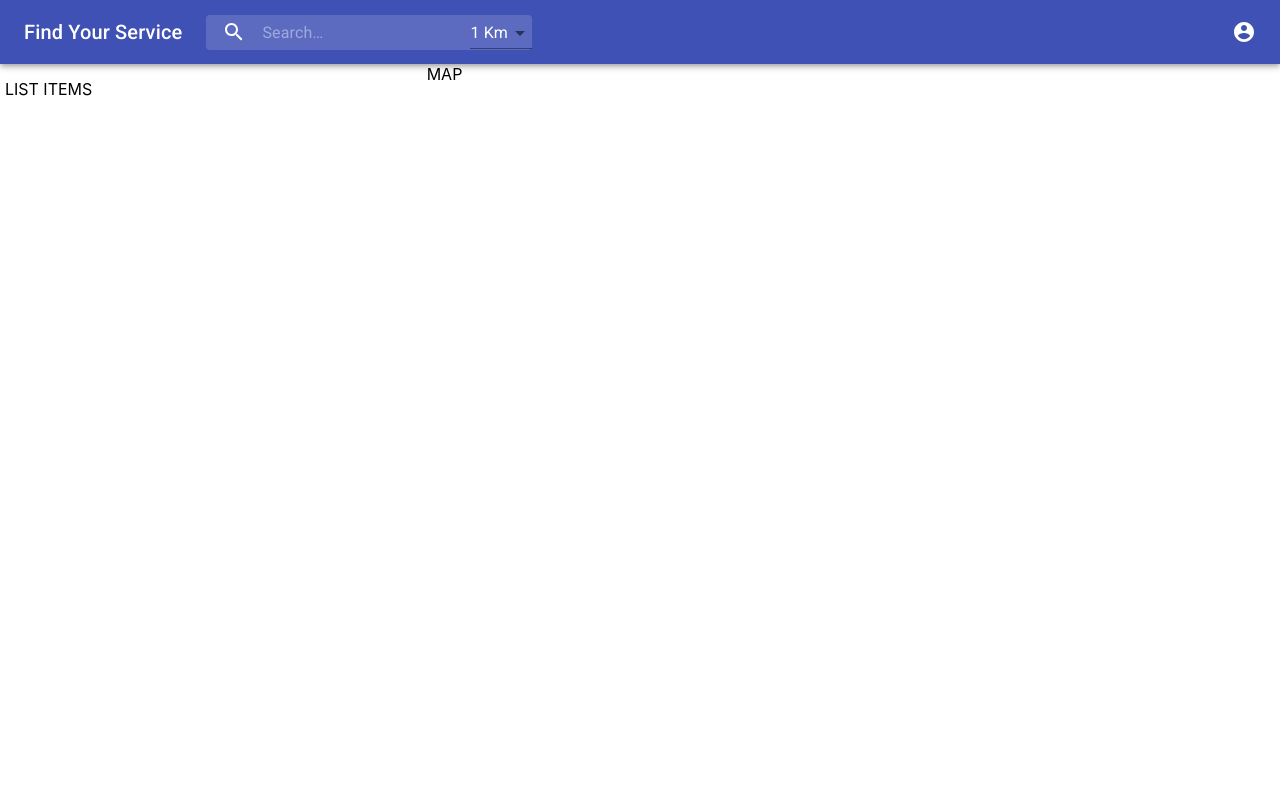
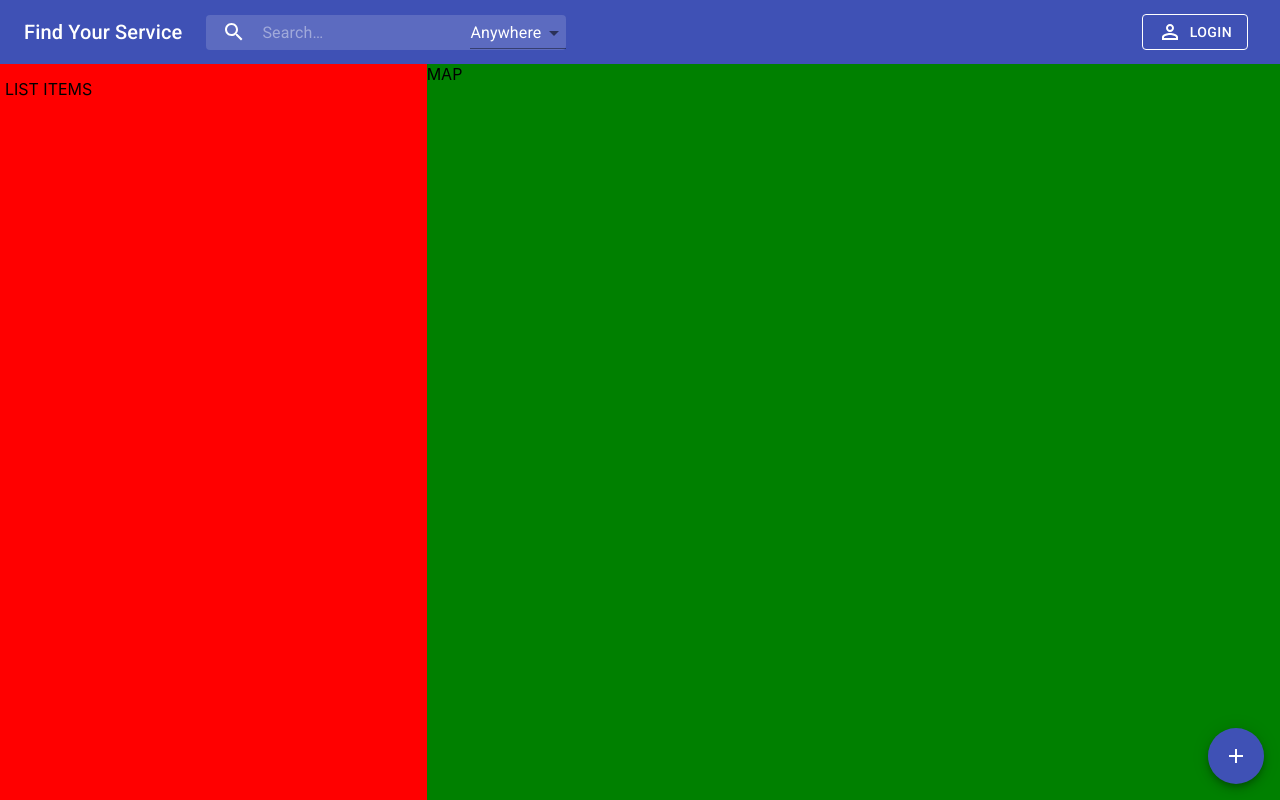
Before and after one commit to Germanaz0/lrc-front, a React (Create React App) app: page / in a window 1280 px wide. Built offline with nearby package versions, Linux system fonts and the light colour scheme.

Commit message:
General styling

```diff
--- /dev/null
+++ b/src/components/Search/Map.tsx
@@ -0,0 +1,21 @@
+/**
+ * Map, child component
+ *
+ * @description Will render all the services into the map
+ * @author Bortoli German <german@borto.li>
+ */
+
+import React from 'react';
+import './Search.css';
+
+/**
+ * Child component of search
+ * @constructor
+ */
+export default function Map() {
+    return (
+        <div className="map">
+            MAP
+        </div>
+    );
+}
--- a/src/components/Search/Search.css
+++ b/src/components/Search/Search.css
@@ -3,8 +3,14 @@
 .ListItems-Container {
     padding-top: 15px;
     padding-left: 5px;
+    background-color: red;
 }
 
 .fullHeight {
     height: 100%;
 }
+
+.map {
+    background-color: green;
+    height: 100%;
+}
--- a/src/components/Search/Search.tsx
+++ b/src/components/Search/Search.tsx
@@ -1,54 +1,51 @@
+/**
+ * Search Container
+ *
+ * @description It will contain all the logic to render the listing and map
+ * @author Bortoli German <german@borto.li>
+ */
+
 import React from 'react';
 import Grid from '@material-ui/core/Grid';
-import SpeedDial from '@material-ui/lab/SpeedDial';
-import SpeedDialIcon from '@material-ui/lab/SpeedDialIcon';
-import { capitalize } from '@material-ui/core/utils';
-
+import { makeStyles, Theme, createStyles } from '@material-ui/core/styles';
 import './Search.css';
 import ListItems from './ListItems';
+import Map from './Map';
+import AddIcon from '@material-ui/icons/Add';
+import Fab from '@material-ui/core/Fab';
 
+/**
+ * Theme styling
+ */
+const useStyles = makeStyles((theme: Theme) =>
+    createStyles({
+        fab: {
+            position: 'absolute',
+            bottom: theme.spacing(2),
+            right: theme.spacing(2),
+        },
+    }),
+);
+
+/**
+ * Search class
+ * @constructor
+ */
 export default function Search() {
-
-    const handleClick = () => {
-        return true;
-    };
-
+    const classes = useStyles();
     return (
         <div className="root">
-            <Grid container spacing={0} className={"fullHeight"}>
+            <Grid container spacing={0} className="fullHeight">
                 <Grid item xs={4} className="ListItems-Container">
-                    <div className="Vertical-Grid">
-                        <ListItems />
-                    </div>
-
+                    <ListItems />
                 </Grid>
                 <Grid item xs={8}>
-                    MAP
+                    <Map />
                 </Grid>
             </Grid>
-            {/*<SpeedDial*/}
-            {/*    ariaLabel="SpeedDial example"*/}
-            {/*    className={speedDialClassName}*/}
-            {/*    hidden={hidden}*/}
-            {/*    icon={<SpeedDialIcon />}*/}
-            {/*    onBlur={handleClose}*/}
-            {/*    onClick={handleClick}*/}
-            {/*    onClose={handleClose}*/}
-            {/*    onFocus={handleOpen}*/}
-            {/*    onMouseEnter={handleOpen}*/}
-            {/*    onMouseLeave={handleClose}*/}
-            {/*    open={open}*/}
-            {/*    direction={direction}*/}
-            {/*>*/}
-            {/*    {actions.map(action => (*/}
-            {/*        <SpeedDialAction*/}
-            {/*            key={action.name}*/}
-            {/*            icon={action.icon}*/}
-            {/*            tooltipTitle={action.name}*/}
-            {/*            onClick={handleClick}*/}
-            {/*        />*/}
-            {/*    ))}*/}
-            {/*</SpeedDial>*/}
+            <Fab aria-label="Add" className={classes.fab} color="primary">
+                <AddIcon />
+            </Fab>
         </div>
     );
 }
--- a/src/components/Topbar/Topbar.tsx
+++ b/src/components/Topbar/Topbar.tsx
@@ -1,21 +1,21 @@
+/**
+ * Topbar
+ *
+ * @description will render all the menus and search features on topbar.
+ * @author Bortoli German <german@borto.li>
+ */
+
 import React from 'react';
 import {fade, makeStyles, Theme, createStyles} from '@material-ui/core/styles';
 import AppBar from '@material-ui/core/AppBar';
 import Toolbar from '@material-ui/core/Toolbar';
-import IconButton from '@material-ui/core/IconButton';
 import Typography from '@material-ui/core/Typography';
 import InputBase from '@material-ui/core/InputBase';
-import Badge from '@material-ui/core/Badge';
 import MenuItem from '@material-ui/core/MenuItem';
-import Menu from '@material-ui/core/Menu';
-import MenuIcon from '@material-ui/icons/Menu';
 import SearchIcon from '@material-ui/icons/Search';
-import AccountCircle from '@material-ui/icons/AccountCircle';
-import MailIcon from '@material-ui/icons/Mail';
-import NotificationsIcon from '@material-ui/icons/Notifications';
-import MoreIcon from '@material-ui/icons/MoreVert';
 import Select from '@material-ui/core/Select';
-import FormControl from '@material-ui/core/FormControl';
+import Button from '@material-ui/core/Button';
+import PermIdentityOutlinedIcon from '@material-ui/icons/PermIdentityOutlined';
 
 
 const useStyles = makeStyles((theme: Theme) =>
@@ -82,6 +82,12 @@ const useStyles = makeStyles((theme: Theme) =>
                 display: 'flex',
             },
         },
+        leftIcon: {
+            marginRight: theme.spacing(1),
+        },
+        button: {
+            margin: theme.spacing(1),
+        },
         sectionMobile: {
             display: 'flex',
             [theme.breakpoints.up('md')]: {
@@ -93,13 +99,9 @@ const useStyles = makeStyles((theme: Theme) =>
 
 export default function Topbar() {
     const classes = useStyles();
-    const [anchorEl, setAnchorEl] = React.useState<null | HTMLElement>(null);
-    const [mobileMoreAnchorEl, setMobileMoreAnchorEl] = React.useState<null | HTMLElement>(null);
 
-    const isMenuOpen = Boolean(anchorEl);
-    const isMobileMenuOpen = Boolean(mobileMoreAnchorEl);
     const [values, setValues] = React.useState({
-        distance: '1',
+        distance: 0,
         search: '',
     });
 
@@ -109,63 +111,6 @@ export default function Topbar() {
             [event.target.name as string]: event.target.value,
         }));
     }
-
-    function handleAuthMenuOpen(event: React.MouseEvent<HTMLElement>) {
-        setAnchorEl(event.currentTarget);
-    }
-
-    function handleMobileMenuClose() {
-        setMobileMoreAnchorEl(null);
-    }
-
-    function handleMenuClose() {
-        setAnchorEl(null);
-        handleMobileMenuClose();
-    }
-
-    function handleMobileMenuOpen(event: React.MouseEvent<HTMLElement>) {
-        setMobileMoreAnchorEl(event.currentTarget);
-    }
-
-    const menuId = 'primary-search-account-menu';
-    const renderMenu = (
-        <Menu
-            anchorEl={anchorEl}
-            anchorOrigin={{vertical: 'top', horizontal: 'right'}}
-            id={menuId}
-            keepMounted
-            transformOrigin={{vertical: 'top', horizontal: 'right'}}
-            open={isMenuOpen}
-            onClose={handleMenuClose}
-        >
-            <MenuItem onClick={handleMenuClose}>Login</MenuItem>
-        </Menu>
-    );
-
-    const mobileMenuId = 'primary-search-account-menu-mobile';
-    const renderMobileMenu = (
-        <Menu
-            anchorEl={mobileMoreAnchorEl}
-            anchorOrigin={{vertical: 'top', horizontal: 'right'}}
-            id={mobileMenuId}
-            keepMounted
-            transformOrigin={{vertical: 'top', horizontal: 'right'}}
-            open={isMobileMenuOpen}
-            onClose={handleMobileMenuClose}
-        >
-            <MenuItem onClick={handleAuthMenuOpen}>
-                <IconButton
-                    aria-label="account of current user"
-                    aria-controls="primary-search-account-menu"
-                    aria-haspopup="true"
-                    color="inherit"
-                >
-                    <AccountCircle/>
-                </IconButton>
-                <p>Login</p>
-            </MenuItem>
-        </Menu>
-    );
 
     return (
         <div className={classes.grow}>
@@ -199,6 +144,7 @@ export default function Topbar() {
                             }}
                             color="inherit"
                         >
+                            <MenuItem value={0}>Anywhere</MenuItem>
                             <MenuItem value={1}>1 Km</MenuItem>
                             <MenuItem value={2}>2 Km</MenuItem>
                             <MenuItem value={5}>5 Km</MenuItem>
@@ -206,37 +152,15 @@ export default function Topbar() {
                             <MenuItem value={25}>25 Km</MenuItem>
                             <MenuItem value={50}>50 Km</MenuItem>
                             <MenuItem value={100}>100 Km</MenuItem>
-                            <MenuItem value={0}>Anywhere</MenuItem>
                         </Select>
                     </div>
                     <div className={classes.grow}/>
-                    <div className={classes.sectionDesktop}>
-                        <IconButton
-                            edge="end"
-                            aria-label="account of current user"
-                            aria-controls={menuId}
-                            aria-haspopup="true"
-                            onClick={handleAuthMenuOpen}
-                            color="inherit"
-                        >
-                            <AccountCircle/>
-                        </IconButton>
-                    </div>
-                    <div className={classes.sectionMobile}>
-                        <IconButton
-                            aria-label="show more"
-                            aria-controls={mobileMenuId}
-                            aria-haspopup="true"
-                            onClick={handleMobileMenuOpen}
-                            color="inherit"
-                        >
-                            <MoreIcon/>
-                        </IconButton>
-                    </div>
+                    <Button variant="outlined" color={"inherit"} className={classes.button}>
+                        <PermIdentityOutlinedIcon className={classes.leftIcon} />
+                        Login
+                    </Button>
                 </Toolbar>
             </AppBar>
-            {renderMobileMenu}
-            {renderMenu}
         </div>
     );
 }
```
Also changed, not shown: src/App.tsx (+6 -4 lines), src/components/Search/ListItems.tsx (+11 -0 lines).
